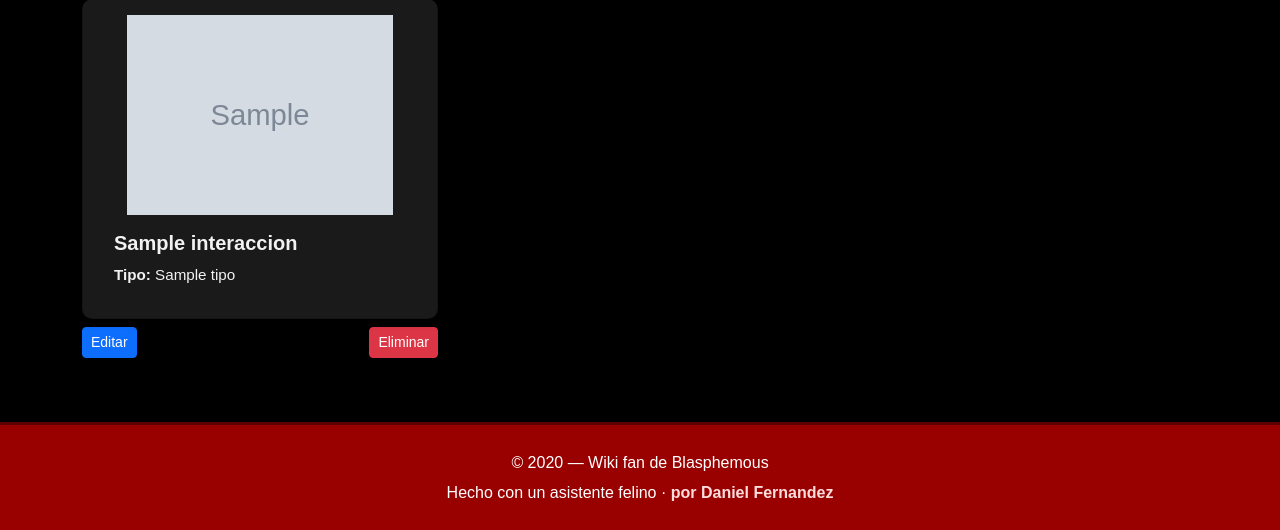
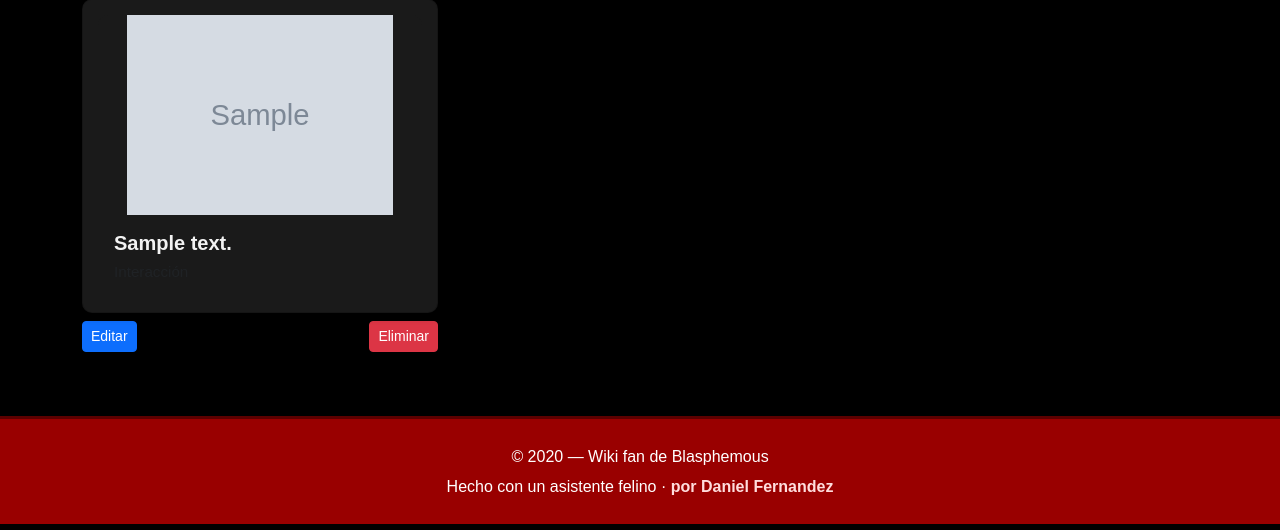
Before and after one commit to DanielLeonardoFernandez/blasphemous_wiki, a FastAPI app: template templates/interacciones/interacciones.html in a window 1280 px wide. Shown: the part 215-745 px from the top of the page. Run offline with FastAPI, Linux system fonts and the light colour scheme; the template is opened without the code that fills it: most values are stand-ins (such as "Sample title", 1, 10 or a date in 2020); grey boxes marked "Sample" are stand-in pictures; parts of the project's set-up code (start-up, migrations or seed data) failed here and were passed over.

Commit message:
interaccion forms update

```diff
--- a/templates/interacciones/interacciones.html
+++ b/templates/interacciones/interacciones.html
@@ -13,16 +13,6 @@
 <div id="form-crear" class="card p-3 mb-4" style="display:none; max-width: 500px;">
     <h4>Crear nueva interacción</h4>
     <form id="crear-form" enctype="multipart/form-data">
-        <div class="mb-3">
-            <label class="form-label">Nombre</label>
-            <input type="text" name="nombre" class="form-control" required>
-        </div>
-
-        <div class="mb-3">
-            <label class="form-label">Tipo</label>
-            <input type="text" name="tipo" class="form-control" required>
-        </div>
-
         <div class="mb-3">
             <label class="form-label">Descripción</label>
             <textarea name="descripcion" class="form-control"></textarea>
@@ -43,16 +33,6 @@
     <h4>Editar interacción</h4>
     <form id="editar-form" enctype="multipart/form-data">
         <input type="hidden" name="interaccion_id" id="interaccion_id">
-
-        <div class="mb-3">
-            <label class="form-label">Nombre</label>
-            <input type="text" name="nombre" id="editar-nombre" class="form-control" required>
-        </div>
-
-        <div class="mb-3">
-            <label class="form-label">Tipo</label>
-            <input type="text" name="tipo" id="editar-tipo" class="form-control" required>
-        </div>
 
         <div class="mb-3">
             <label class="form-label">Descripción</label>
@@ -79,14 +59,14 @@
                 <div class="card">
 
                     {% if interaccion.imagen_url %}
-                        <img src="{{ interaccion.imagen_url }}" class="card-img-top" alt="{{ interaccion.nombre }}">
+                        <img src="{{ interaccion.imagen_url }}" class="card-img-top" alt="{{ interaccion.descripcion }}">
                     {% else %}
                         <img src="https://via.placeholder.com/300x200?text=Sin+imagen" class="card-img-top" alt="Sin imagen">
                     {% endif %}
 
                     <div class="card-body">
-                        <h5 class="card-title">{{ interaccion.nombre }}</h5>
-                        <p class="card-text"><strong>Tipo:</strong> {{ interaccion.tipo }}</p>
+                        <h5 class="card-title">{{ interaccion.descripcion }}</h5>
+                        <h5 class="card-text text-muted">Interacción</h5>
                     </div>
 
                 </div>
@@ -94,7 +74,7 @@
 
             <div class="mt-2 d-flex justify-content-between">
                 <button class="btn btn-primary btn-sm"
-                    onclick='mostrarFormEditar({{ interaccion.id }}, "{{ interaccion.nombre|escape }}", "{{ interaccion.tipo|escape }}", "{{ interaccion.descripcion|escape }}")'>
+                    onclick='mostrarFormEditar({{ interaccion.id }}, "{{ interaccion.descripcion|escape }}")'>
                     Editar
                 </button>
 
@@ -145,11 +125,9 @@ document.getElementById("crear-form").addEventListener("submit", async (e) => {
 });
 
 // Mostrar / ocultar formulario editar
-function mostrarFormEditar(id, nombre, tipo, descripcion) {
+function mostrarFormEditar(id, descripcion) {
     document.getElementById("form-editar").style.display = "block";
     document.getElementById("interaccion_id").value = id;
-    document.getElementById("editar-nombre").value = nombre;
-    document.getElementById("editar-tipo").value = tipo;
     document.getElementById("editar-descripcion").value = descripcion;
 }
 function ocultarFormEditar() {
```
Also changed, not shown: templates/interacciones/interacciones_detalles.html (+7 -24 lines).
